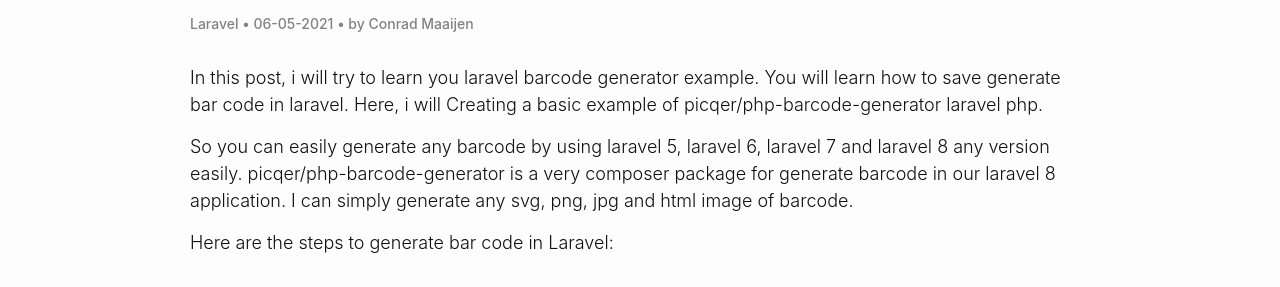
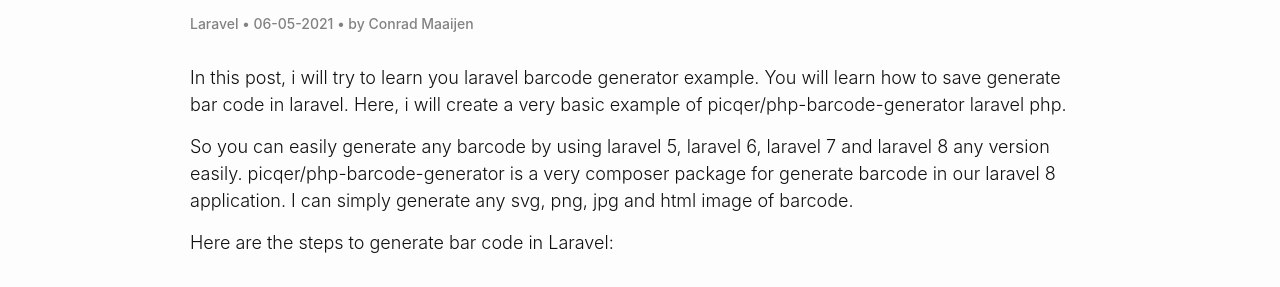
Before and after one commit to ConradMaaijen/conradmaayen.github.io, a Jekyll site: the page built from _posts/2021-05-06-how-to-generate-barcode-in-laravel.md, in a window 1280 px wide. Shown: the part 188-475 px from the top of the page. Built offline with Jekyll 4.4.1, drawn with Linux system fonts in a browser that asks for light colours.

Commit message:
add more..

```diff
--- a/_posts/2021-05-06-how-to-generate-barcode-in-laravel.md
+++ b/_posts/2021-05-06-how-to-generate-barcode-in-laravel.md
@@ -5,7 +5,9 @@
 author: "Conrad Maaijen"
 ---
 
-In this post, i will try to learn you laravel barcode generator example. You will learn how to save generate bar code in laravel. Here, i will Creating a basic example of picqer/php-barcode-generator laravel php.
+In this post, i will try to learn you laravel barcode generator example. You will learn how to save generate bar code in laravel. Here, i will create a very basic example of picqer/php-barcode-generator laravel php.
+
+<!--more-->
 
 So you can easily generate any barcode by using laravel 5, laravel 6, laravel 7 and laravel 8 any version easily.
 picqer/php-barcode-generator is a very composer package for generate barcode in our laravel 8 application. I can simply generate any svg, png, jpg and html image of barcode.
```
